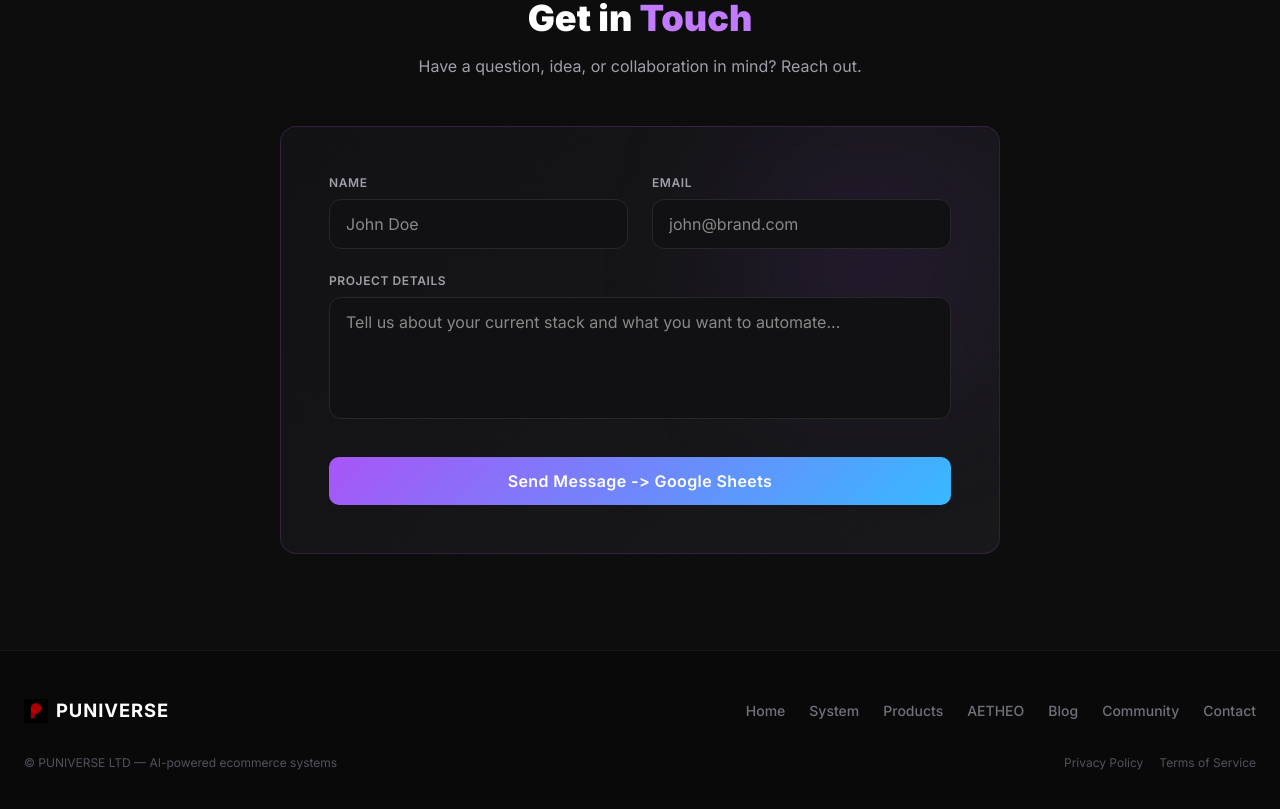
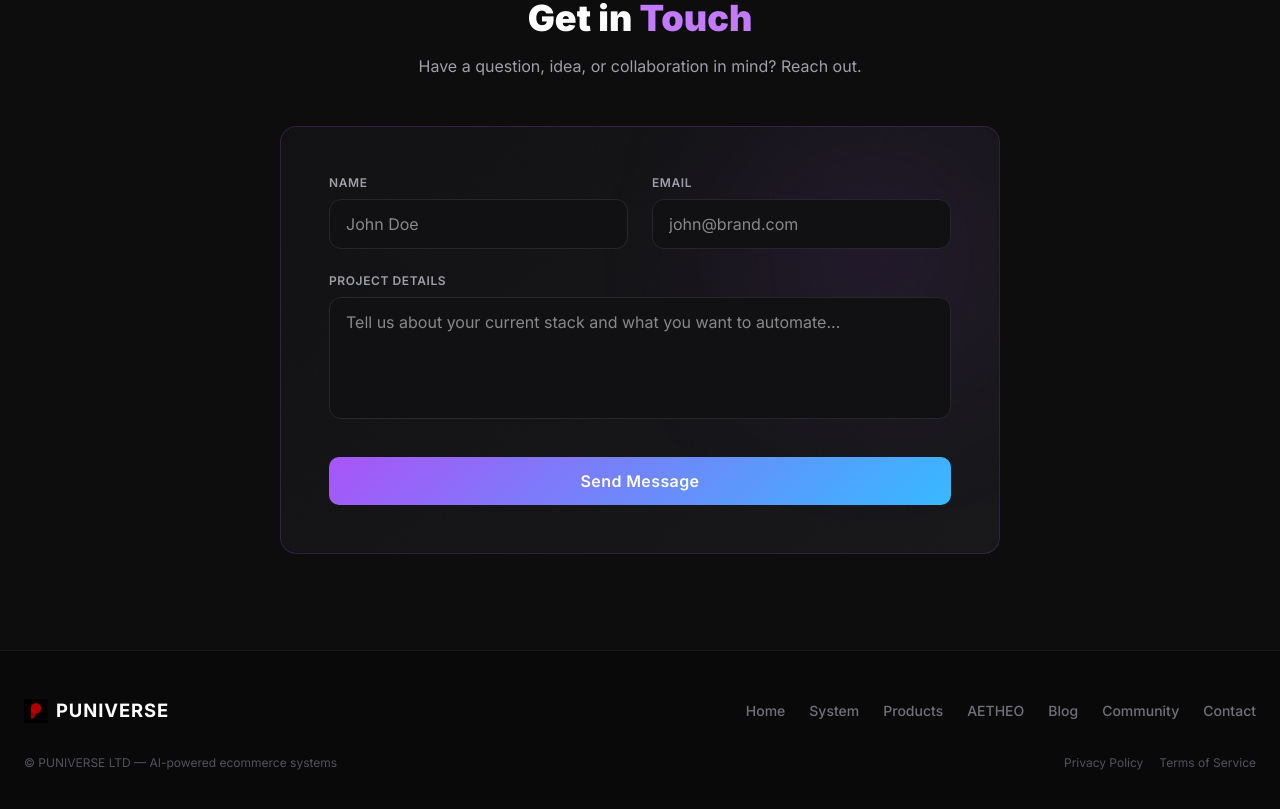
Before and after one commit to jasonpuniverse/puniverse, a React (Vite) app: page / in a window 1280 px wide. Shown: the part 5632-6441 px from the top of the page. Built offline with nearby package versions, Linux system fonts and the light colour scheme.

Commit message:
Configure Google Sheets integration

```diff
--- a/src/components/Contact.jsx
+++ b/src/components/Contact.jsx
@@ -10,7 +10,7 @@ export default function Contact() {
     setStatus('submitting')
 
     // In production, configure Google Apps Script Web App URL pointing to the Sheet
-    const GOOGLE_SHEET_URL = 'https://script.google.com/macros/s/YOUR_SCRIPT_ID/exec'
+    const GOOGLE_SHEET_URL = 'https://script.google.com/macros/s/AKfycbwspKzC_0VTnIInR08DD24Bgr3sF4QEBhL58QzNfNntMq8GtbcYhPur52zrITG8G-o/exec'
 
     try {
       // Create FormData to send to Google Sheets
@@ -21,15 +21,15 @@ export default function Contact() {
       data.append('timestamp', new Date().toISOString())
 
       // Simulate network request for now
-      await new Promise(resolve => setTimeout(resolve, 1500))
+      // await new Promise(resolve => setTimeout(resolve, 1500))
 
-      /* Uncomment for real deployment:
+      // Uncomment for real deployment:
       await fetch(GOOGLE_SHEET_URL, {
         method: 'POST',
         body: data,
         mode: 'no-cors' // Google Sheets requires no-cors
       })
-      */
+
 
       setStatus('success')
       setFormData({ name: '', email: '', message: '' })
@@ -118,7 +118,7 @@ export default function Contact() {
                       <path className="opacity-75" fill="currentColor" d="M4 12a8 8 0 018-8V0C5.373 0 0 5.373 0 12h4zm2 5.291A7.962 7.962 0 014 12H0c0 3.042 1.135 5.824 3 7.938l3-2.647z"></path>
                     </svg>
                   )}
-                  {status === 'idle' && 'Send Message -> Google Sheets'}
+                  {status === 'idle' && 'Send Message'}
                   {status === 'submitting' && 'Sending...'}
                   {status === 'success' && 'Message Received ✓'}
                   {status === 'error' && 'Failed to send'}
```
